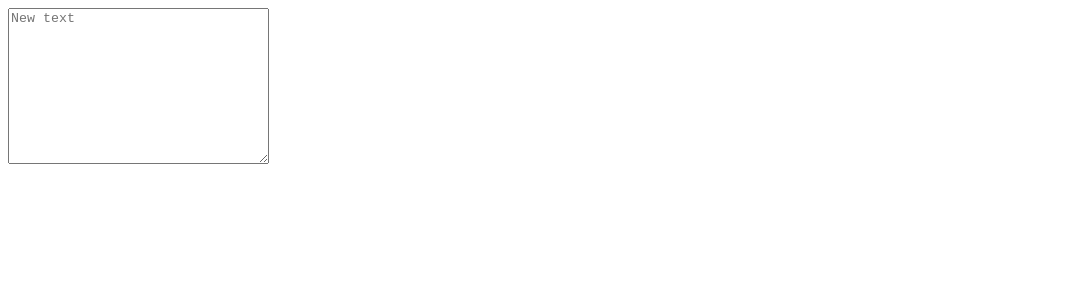
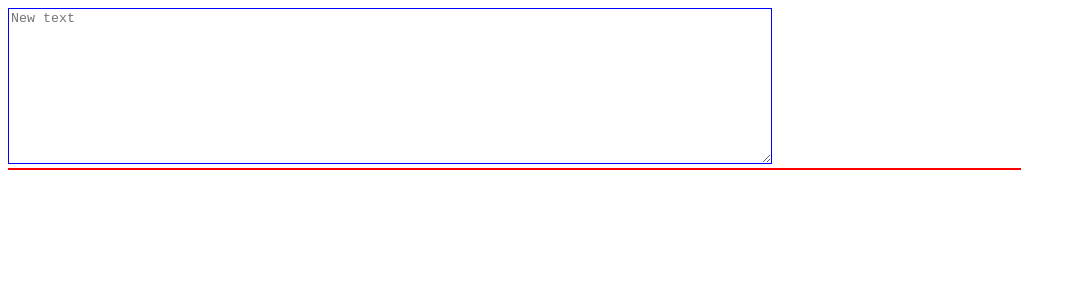
Before and after one commit to psychemist/markdown-previewer, a React (Vite) app: page / in a window 1280 px wide. Shown: the top 300 px of the page, without its empty margins (0-1076 px from the left). Built offline with nearby package versions, Linux system fonts and the light colour scheme.

Commit message:
Add starter component styles

```diff
--- a/src/styles/App.css
+++ b/src/styles/App.css
@@ -0,0 +1,12 @@
+section {
+    margin: 0 auto;
+    width: 90vw;
+    height: 100vh;
+
+    display: flex;
+    flex-direction: column;
+    justify-content: center;
+    align-items: center;
+
+    border: 2px solid black;
+}
--- a/src/styles/Editor.css
+++ b/src/styles/Editor.css
@@ -0,0 +1,5 @@
+#editor {
+    width: 60%;
+    height: 30%;
+    border: 1px solid blue;
+}
--- a/src/styles/Previewer.css
+++ b/src/styles/Previewer.css
@@ -0,0 +1,5 @@
+#preview {
+    width: 80%;
+    height: 75%;
+    border: 1px solid red;
+}
--- a/src/styles/index.css
+++ b/src/styles/index.css
@@ -0,0 +1,3 @@
+body {
+    box-sizing: border-box;
+}
```
